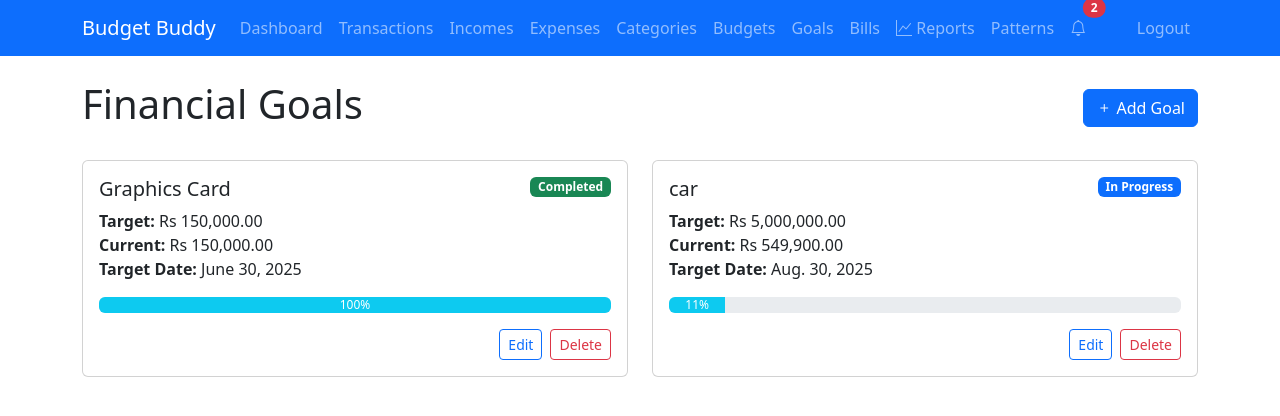
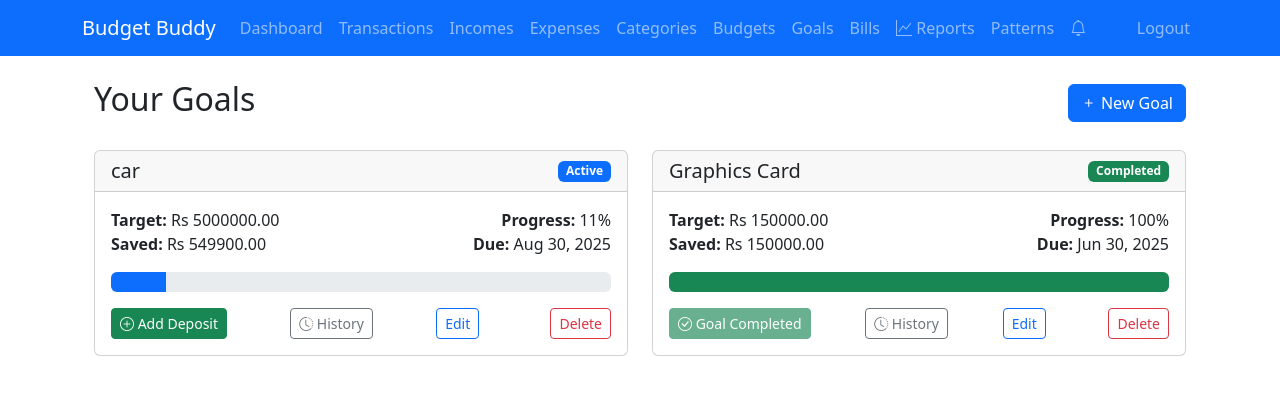
Before and after one commit to abhi-sheesh/budgetbuddy-django-bootstrap, a Django app: page /goals/ in a window 1280 px wide. Shown: the top 416 px of the page. Run offline with Django 5.2, Linux system fonts and the light colour scheme; a user stored in the database is signed in; data comes from the database, SQL or seed files in the repository; both versions use the stored data as it was after the commit.

Commit message:
Add deposits and view deposits history in goals

```diff
--- a/templates/tracker/goal_list.html
+++ b/templates/tracker/goal_list.html
@@ -4,10 +4,11 @@
 {% block title %}Goals{% endblock %}
 
 {% block content %}
+<div class="container">
     <div class="d-flex justify-content-between align-items-center mb-4">
-    <h1>Financial Goals</h1>
+        <h2>Your Goals</h2>
         <a href="{% url 'add_goal' %}" class="btn btn-primary">
-        <i class="bi bi-plus"></i> Add Goal
+            <i class="bi bi-plus"></i> New Goal
         </a>
     </div>
 
@@ -15,31 +16,47 @@
         {% for goal in goals %}
         <div class="col-md-6 mb-4">
             <div class="card h-100">
+                <div class="card-header d-flex justify-content-between align-items-center">
+                    <h5 class="mb-0">{{ goal.name }}</h5>
+                    <span class="badge {% if goal.completed %}bg-success{% else %}bg-primary{% endif %}">
+                        {% if goal.completed %}Completed{% else %}Active{% endif %}
+                    </span>
+                </div>
                 <div class="card-body">
-                <div class="d-flex justify-content-between align-items-start">
-                    <h5 class="card-title">{{ goal.name }}</h5>
-                    {% if goal.completed %}
-                    <span class="badge bg-success">Completed</span>
-                    {% else %}
-                    <span class="badge bg-primary">In Progress</span>
-                    {% endif %}
+                    <div class="d-flex justify-content-between mb-3">
+                        <div>
+                            <strong>Target:</strong> Rs {{ goal.target_amount }}<br>
+                            <strong>Saved:</strong> Rs {{ goal.current_amount }}
                         </div>
-                <p class="card-text">
-                    <strong>Target:</strong> Rs {{ goal.target_amount|intcomma }}<br>
-                    <strong>Current:</strong> Rs {{ goal.current_amount|intcomma }}<br>
-                    <strong>Target Date:</strong> {{ goal.target_date }}
-                </p>
-                <div class="progress mb-3">
-                    <div class="progress-bar bg-info"
+                        <div class="text-end">
+                            <strong>Progress:</strong> {{ goal.progress|floatformat:0 }}%<br>
+                            <strong>Due:</strong> {{ goal.target_date|date:"M d, Y" }}
+                        </div>
+                    </div>
+
+                    <div class="progress mb-3" style="height: 20px;">
+                        <div class="progress-bar {% if goal.completed %}bg-success{% else %}bg-primary{% endif %}"
                              role="progressbar"
                              style="width: {{ goal.progress }}%"
                              aria-valuenow="{{ goal.progress }}"
                              aria-valuemin="0"
                              aria-valuemax="100">
-                        {{ goal.progress|floatformat:0 }}%
                         </div>
                     </div>
-                <div class="d-flex justify-content-end">
+
+                    <div class="d-flex justify-content-between">
+                        {% if goal.can_add_deposit %}
+                            <a href="{% url 'add_goal_deposit' goal.id %}" class="btn btn-sm btn-success">
+                                <i class="bi bi-plus-circle"></i> Add Deposit
+                            </a>
+                        {% else %}
+                            <button class="btn btn-sm btn-success" disabled>
+                                <i class="bi bi-check-circle"></i> Goal Completed
+                            </button>
+                        {% endif %}
+                        <a href="{% url 'goal_deposit_history' goal.id %}" class="btn btn-sm btn-outline-secondary">
+                            <i class="bi bi-clock-history"></i> History
+                        </a>
                         <a href="{% url 'edit_goal' goal.pk %}" class="btn btn-sm btn-outline-primary me-2">Edit</a>
                         <a href="{% url 'delete_goal' goal.pk %}" class="btn btn-sm btn-outline-danger">Delete</a>
                     </div>
@@ -48,12 +65,9 @@
         </div>
         {% empty %}
         <div class="col-12">
-        <div class="card">
-            <div class="card-body text-center">
-                <p class="card-text">No goals found.</p>
-            </div>
-        </div>
+            <div class="alert alert-info">No goals found. Create your first goal!</div>
         </div>
         {% endfor %}
     </div>
+</div>
 {% endblock %}
--- a/tracker/models.py
+++ b/tracker/models.py
@@ -60,12 +60,39 @@ class Goal(models.Model):
     current_amount = models.DecimalField(max_digits=10, decimal_places=2, default=0)
     target_date = models.DateField()
     completed = models.BooleanField(default=False)
+    created_at = models.DateTimeField(auto_now_add=True)
 
     def __str__(self):
-        return f"{self.name} - {self.current_amount}/{self.target_amount}"
+        return f"{self.name} - Rs {self.current_amount}/Rs {self.target_amount}"
 
     def progress(self):
         return (self.current_amount / self.target_amount) * 100 if self.target_amount else 0
+
+    def can_add_deposit(self):
+        return not self.completed and self.current_amount < self.target_amount
+
+    @property
+    def remaining_amount(self):
+        return max(self.target_amount - self.current_amount, 0)
+
+    def can_add_deposit(self):
+        return not self.completed and self.remaining_amount > 0
+
+class GoalDeposit(models.Model):
+    goal = models.ForeignKey(Goal, on_delete=models.CASCADE, related_name='deposits')
+    amount = models.DecimalField(max_digits=10, decimal_places=2)
+    deposit_date = models.DateField(default=timezone.now)
+    notes = models.TextField(blank=True)
+
+    def save(self, *args, **kwargs):
+        if not self.goal.can_add_deposit():
+            raise ValidationError("Cannot add deposit to completed goal")
+
+        super().save(*args, **kwargs)
+        self.goal.current_amount += self.amount
+        if self.goal.current_amount >= self.goal.target_amount:
+            self.goal.completed = True
+        self.goal.save()
 
 class Notification(models.Model):
     user = models.ForeignKey(User, on_delete=models.CASCADE)
--- a/tracker/urls.py
+++ b/tracker/urls.py
@@ -28,6 +28,8 @@ urlpatterns = [
     path('goals/add/', views.add_goal, name='add_goal'),
     path('goals/edit/<int:pk>/', views.edit_goal, name='edit_goal'),
     path('goals/delete/<int:pk>/', views.delete_goal, name='delete_goal'),
+    path('goals/<int:goal_id>/deposit/', views.add_goal_deposit, name='add_goal_deposit'),
+    path('goals/<int:goal_id>/history/', views.goal_deposit_history, name='goal_deposit_history'),
 
     path('reports/', views.reports, name='reports'),
     path('api/chart-data/', chart_data, name='chart_data'),
--- a/tracker/utils.py
+++ b/tracker/utils.py
@@ -10,7 +10,6 @@ def should_send_notification(notification_type, user, message):
         'BILL': timedelta(days=1)
     }.get(notification_type, timedelta(days=1))
 
-    # Check if similar active notification exists
     existing = Notification.objects.filter(
         user=user,
         notification_type=notification_type,
@@ -46,7 +45,7 @@ def check_budget_alerts(user):
         if progress >= 90:
             create_notification(
                 user,
-                f"Budget for {budget.category} is at {progress}%",
+                f"Budget for {budget.category} is at {progress:.2f}%",
                 'BUDGET',
                 'DAILY' if progress >= 95 else 'WEEKLY'
             )
--- a/tracker/views.py
+++ b/tracker/views.py
@@ -1,7 +1,7 @@
 from django.shortcuts import render, redirect, get_object_or_404
 from django.contrib.auth.decorators import login_required
 from django.contrib.auth import login, authenticate
-from .forms import SignUpForm, TransactionForm, CategoryForm, BudgetForm, GoalForm, BillForm, NotificationPreferenceForm
+from .forms import SignUpForm, TransactionForm, CategoryForm, BudgetForm, GoalForm, BillForm, NotificationPreferenceForm, GoalDepositForm
 from .models import Transaction, Category, Budget, Goal, Bill, Notification, NotificationPreference
 from django.db.models import Sum
 from django.utils import timezone
@@ -18,6 +18,8 @@ from .utils import check_budget_alerts, check_goal_alerts, check_bill_reminders
 from django.contrib import messages
 import logging
 from .mining import detect_spending_patterns
+from django.core.exceptions import ValidationError
+
 
 def signup(request):
     if request.method == 'POST':
@@ -198,8 +200,44 @@ def add_goal(request):
 
 @login_required
 def goal_list(request):
-    goals = Goal.objects.filter(user=request.user)
+    goals = Goal.objects.filter(user=request.user).order_by('-created_at')
     return render(request, 'tracker/goal_list.html', {'goals': goals})
+
+@login_required
+def add_goal_deposit(request, goal_id):
+    goal = get_object_or_404(Goal, id=goal_id, user=request.user)
+
+    if not goal.can_add_deposit():
+        messages.error(request, "Cannot add deposit - goal already completed!")
+        return redirect('goals')
+
+    if request.method == 'POST':
+        form = GoalDepositForm(request.POST, goal=goal)
+        if form.is_valid():
+            deposit = form.save(commit=False)
+            deposit.goal = goal
+            try:
+                deposit.save()
+                messages.success(request, f'Deposit of Rs {deposit.amount} added to {goal.name}')
+                return redirect('goals')
+            except ValidationError as e:
+                messages.error(request, str(e))
+    else:
+        form = GoalDepositForm(goal=goal)
+
+    return render(request, 'tracker/add_deposit.html', {
+        'form': form,
+        'goal': goal
+    })
+
+@login_required
+def goal_deposit_history(request, goal_id):
+    goal = get_object_or_404(Goal, id=goal_id, user=request.user)
+    deposits = goal.deposits.all().order_by('-deposit_date')
+    return render(request, 'tracker/deposit_history.html', {
+        'goal': goal,
+        'deposits': deposits
+    })
 
 @login_required
 def reports(request):
@@ -210,29 +248,25 @@ def chart_data(request):
     time_range = request.GET.get('range', 'monthly')
     user = request.user
 
-    # Calculate date range
     today = datetime.now().date()
     if time_range == 'yearly':
         start_date = today - timedelta(days=365)
     elif time_range == 'quarterly':
         start_date = today - timedelta(days=90)
-    else:  # monthly
+    else:
         start_date = today - timedelta(days=30)
 
-    # Monthly income vs expenses
     transactions = Transaction.objects.filter(
         user=user,
         date__range=[start_date, today]
     ).values('date', 'category__category_type').annotate(amount=Sum('amount'))
 
-    # Expense by category
     expenses = Transaction.objects.filter(
         user=user,
         category__category_type='EX',
         date__range=[start_date, today]
     ).values('category__name').annotate(total=Sum('amount')).order_by('-total')
 
-    # Income by category
     incomes = Transaction.objects.filter(
         user=user,
         category__category_type='IN',
@@ -459,10 +493,8 @@ def calculate_next_due_date(current_date, frequency):
 @login_required
 def notifications(request):
     if request.method == 'POST':
-        # Handle any form submissions here if needed
         pass
 
-    # Check for new alerts
     check_budget_alerts(request.user)
     check_goal_alerts(request.user)
     check_bill_reminders(request.user)
@@ -488,10 +520,8 @@ logger = logging.getLogger(__name__)
 def clear_notifications(request):
     if request.method == 'POST':
         try:
-            # Get count before deletion for message
             count = Notification.objects.filter(user=request.user).count()
 
-            # Perform deletion
             Notification.objects.filter(user=request.user).delete()
 
             messages.success(request, f"Successfully deleted {count} notifications")
```
Also changed, not shown: templates/tracker/add_deposit.html (added, +49 -0 lines), templates/tracker/deposit_history.html (added, +41 -0 lines), tracker/forms.py (+46 -7 lines), db.sqlite3, tracker/migrations/0004_goal_created_at_goaldeposit.py (added). Lines whose indentation alone changed are shown as unchanged.
